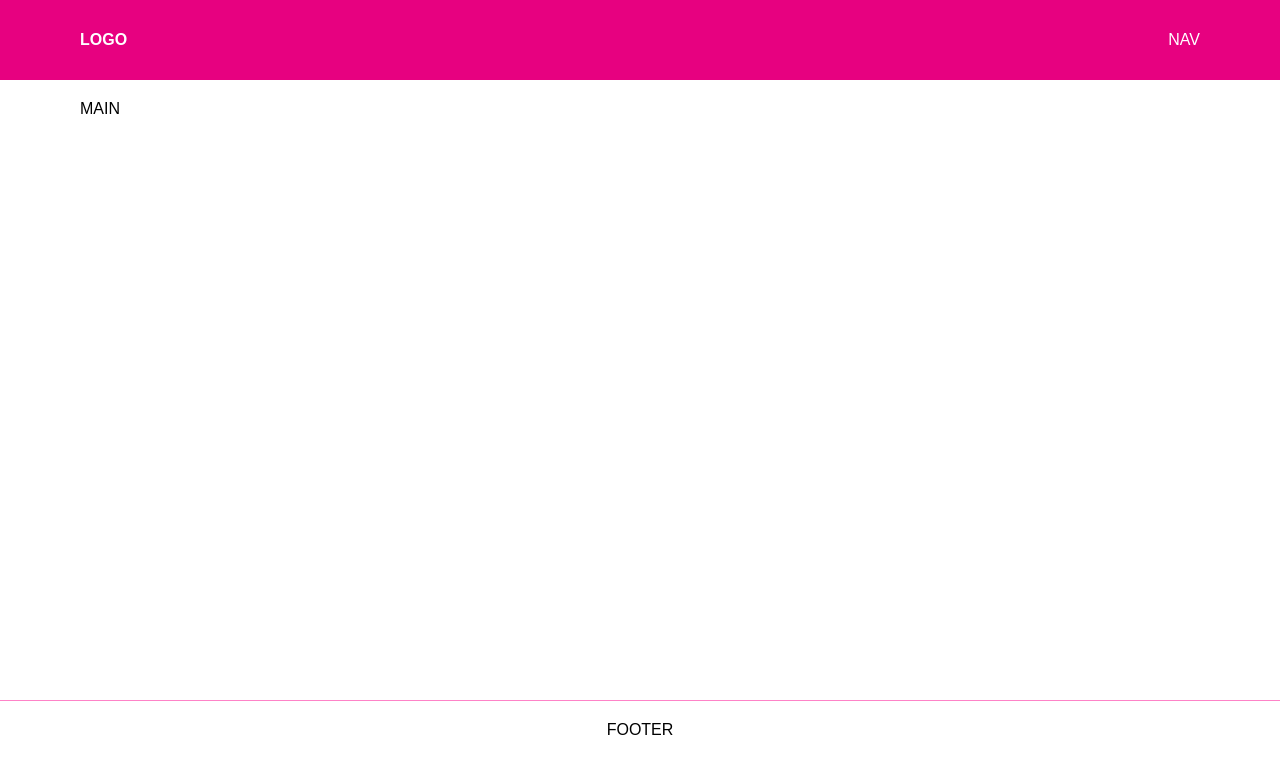
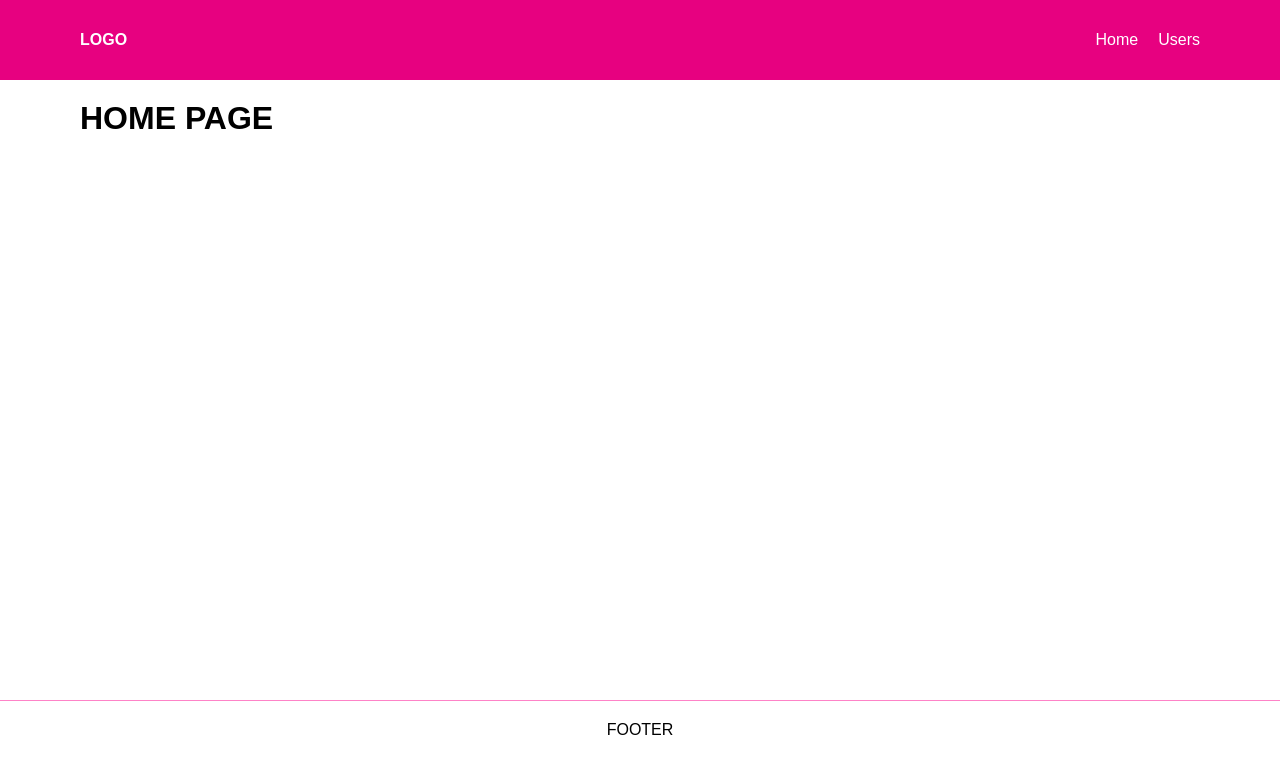
Before and after one commit to yygthb/vue-cli-test, a Vue app: page / in a window 1280 px wide. Shown: the top 774 px of the page. Built offline with nearby package versions, Linux system fonts and the light colour scheme.

Commit message:
feat: view routes

```diff
--- a/package.json
+++ b/package.json
@@ -8,7 +8,8 @@
   },
   "dependencies": {
     "core-js": "^3.8.3",
-    "vue": "^3.2.13"
+    "vue": "^3.2.13",
+    "vue-router": "^4.0.16"
   },
   "devDependencies": {
     "@vue/cli-plugin-babel": "~5.0.0",
--- a/src/App.vue
+++ b/src/App.vue
@@ -1,7 +1,9 @@
 <template>
   <div class="app">
     <header-component />
-    <main-component class="app__main" />
+    <main-component class="app__main">
+      <router-view></router-view>
+    </main-component>
     <footer-component />
   </div>
 </template>
--- a/src/components/header/HeaderComponent.vue
+++ b/src/components/header/HeaderComponent.vue
@@ -2,7 +2,7 @@
   <header class="header">
     <div class="container">
       <div class="header__container">
-        <p class="logo">LOGO</p>
+        <router-link class="logo__link" to="/">LOGO</router-link>
 
         <nav-component />
       </div>
@@ -36,8 +36,9 @@ export default {
       height: 60px;
     }
 
-    .logo {
+    .logo__link {
       font-weight: 700;
+      color: #fff;
     }
   }
 }
--- a/src/components/main/MainComponent.vue
+++ b/src/components/main/MainComponent.vue
@@ -2,7 +2,7 @@
   <main class="main">
     <div class="container">
       <div class="main__container">
-        <p>MAIN</p>
+        <slot></slot>
       </div>
     </div>
   </main>
--- a/src/components/nav/NavComponent.vue
+++ b/src/components/nav/NavComponent.vue
@@ -1,15 +1,37 @@
 <template>
   <nav class="nav">
     <ul class="nav__items">
-      NAV
+      <nav-item class="nav__item">
+        <router-link to="/">Home</router-link>
+      </nav-item>
+      <nav-item class="nav__item">
+        <router-link to="/users">Users</router-link>
+      </nav-item>
     </ul>
   </nav>
 </template>
 
 <script>
+import NavItem from '@/components/nav/NavItem.vue';
+
 export default {
   name: 'NavComponent',
+  components: {
+    NavItem,
+  },
 };
 </script>
 
-<style lang="scss" scoped></style>
+<style lang="scss" scoped>
+.nav__items {
+  display: flex;
+
+  .nav__item {
+    margin-left: 20px;
+
+    a {
+      color: #fff;
+    }
+  }
+}
+</style>
--- /dev/null
+++ b/src/components/nav/NavItem.vue
@@ -0,0 +1,11 @@
+<template>
+  <li class="nav__item">
+    <slot></slot>
+  </li>
+</template>
+
+<script>
+export default {
+  name: 'NavItem',
+};
+</script>
--- a/src/main.js
+++ b/src/main.js
@@ -1,4 +1,9 @@
 import { createApp } from 'vue'
 import App from './App.vue'
+import router from './router';
 
-createApp(App).mount('#app')
+const app = createApp(App);
+
+app
+  .use(router)
+  .mount('#app')
--- /dev/null
+++ b/src/router/index.js
@@ -0,0 +1,23 @@
+import { createRouter, createWebHistory } from 'vue-router';
+import HomeView from '@/views/HomeView.vue';
+import UsersView from '@/views/UsersView.vue';
+
+const routes = [
+  {
+    path: '/',
+    name: 'home',
+    component: HomeView,
+  },
+  {
+    path: '/users',
+    name: 'users',
+    component: UsersView,
+  },
+];
+
+const router = createRouter({
+  history: createWebHistory(process.env.BASE_URL),
+  routes,
+});
+
+export default router;
--- a/src/styles/_base.scss
+++ b/src/styles/_base.scss
@@ -8,6 +8,10 @@
 
 body {
   font-family: sans-serif;
+}
+
+li {
+  list-style-type: none;
 }
 
 a {
--- /dev/null
+++ b/src/views/HomeView.vue
@@ -0,0 +1,3 @@
+<template>
+  <h1 class="main-title">HOME PAGE</h1>
+</template>
--- /dev/null
+++ b/src/views/UsersView.vue
@@ -0,0 +1,3 @@
+<template>
+  <h1 class="main-title">USERS PAGE</h1>
+</template>
```
Also changed, not shown: 1 other file (tests, documents, lock files or other folders).
